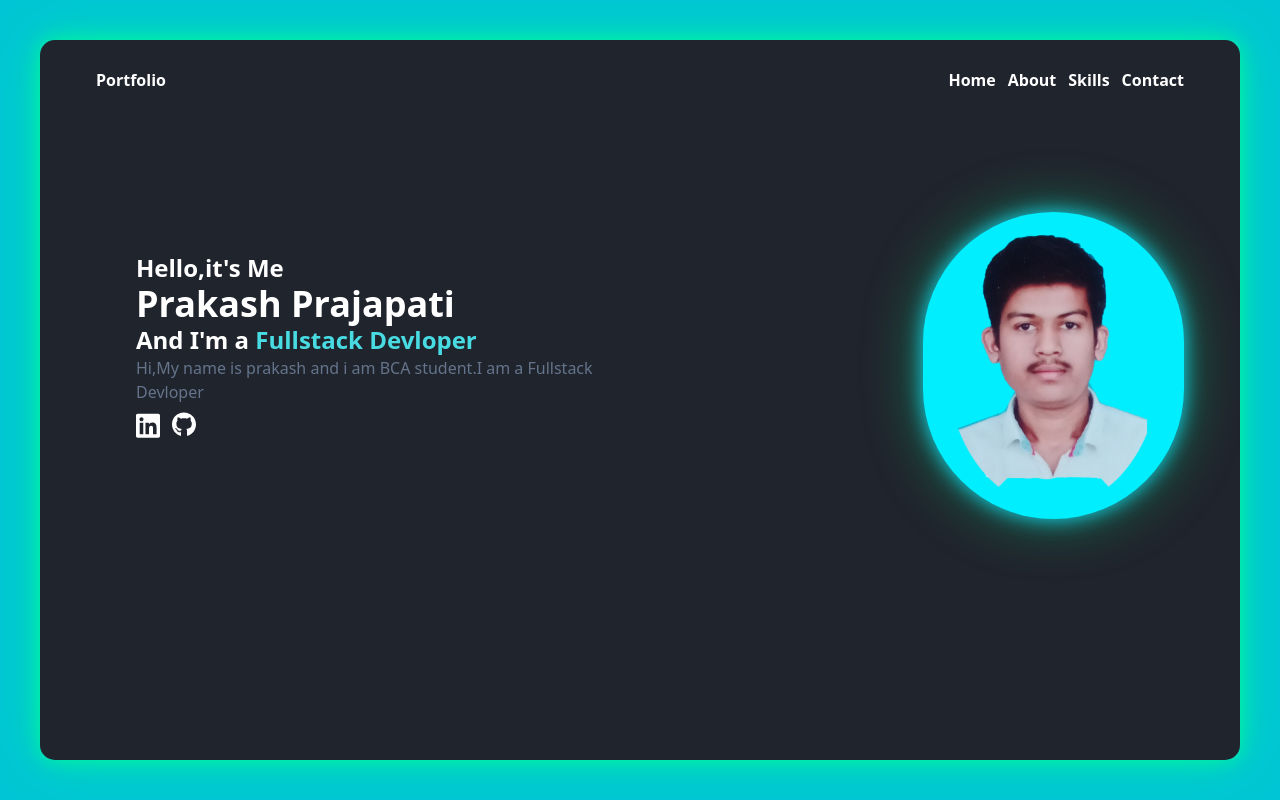
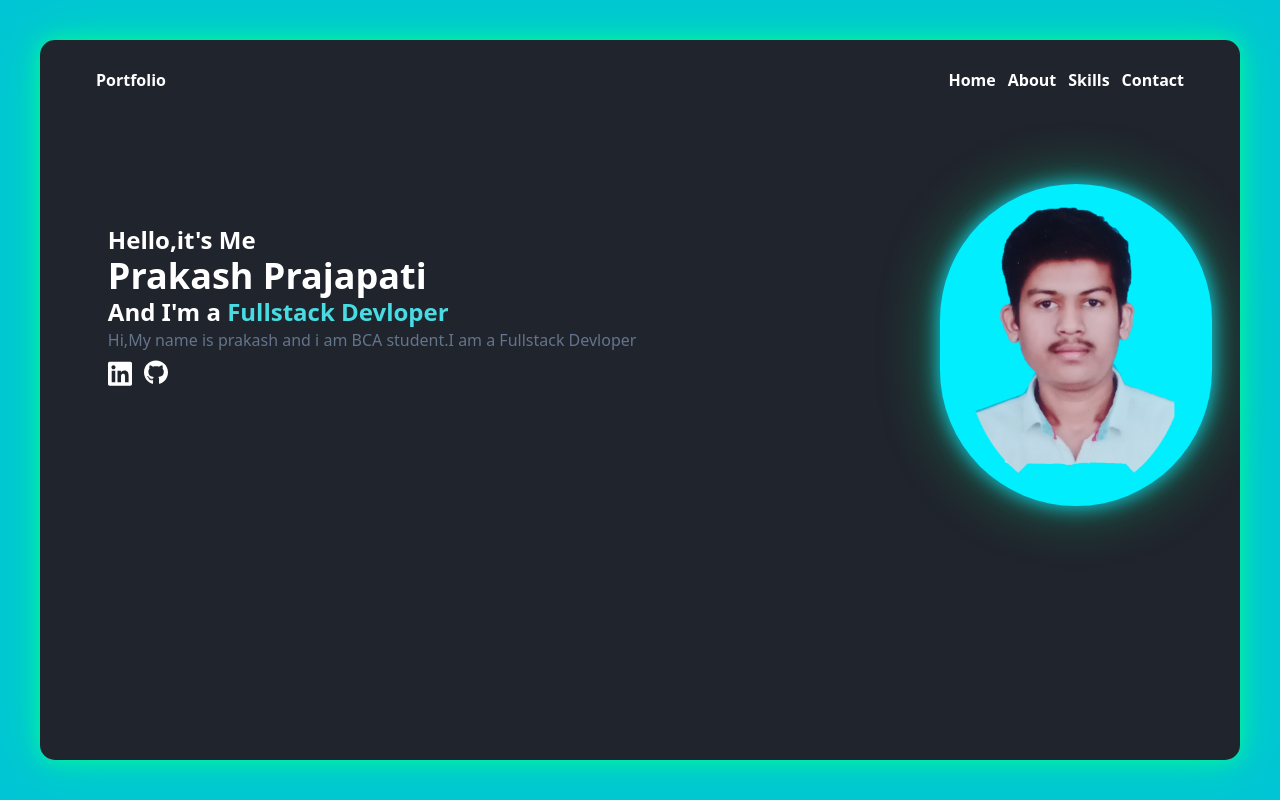
Before and after one commit to prakashhi/profileprakash.in, a plain HTML site: page index.html in a window 1280 px wide. Drawn offline with Linux system fonts and the light colour scheme.

Commit message:
Add files via upload

```diff
--- a/index.html
+++ b/index.html
@@ -60,7 +60,7 @@
             </ul>
         </div>
         <div
-            class="conatin relative top-[10vh] max-[500px]:h-[100vh] max-[500px]:top-0 max-[500px]:m-2 max-md:m-6 text-white flex justify-around m-10 gap-[15rem]  max-lg:block max-lg:m-auto duration-[0.5s]">
+            class="conatin relative top-[10vh] max-[500px]:h-[100vh] max-[500px]:top-[0vh] text-white flex justify-around  gap-[15rem] max-lg:block m-auto duration-[0.5s]">
             <div class="txt m-10">
                 <div
                     class="font-bold hover:text-cyan-700 text-2xl hover:p-1 hover:underline duration-[0.5s] ease-in cursor-pointer">
```
